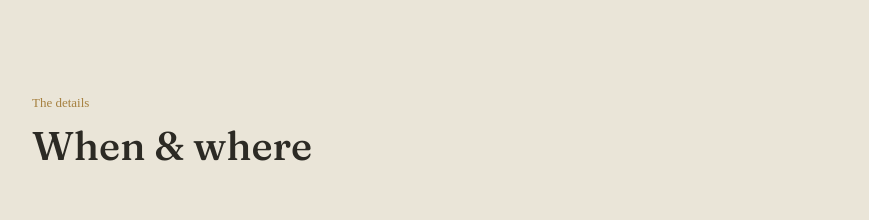
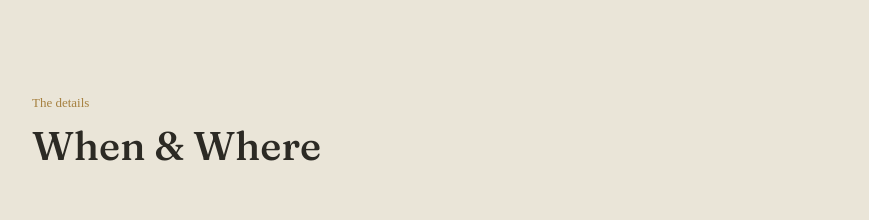
Before and after one commit to chasejenkins303/wedding-site, a Next.js app: page / in a window 1280 px wide. Shown: the part 1240-1460 px from the top of the page, without its empty margins (120-989 px from the left). Built offline with nearby package versions, Linux system fonts and the light colour scheme.

Commit message:
Capital W

```diff
--- a/app/page.tsx
+++ b/app/page.tsx
@@ -316,7 +316,7 @@ export default function WeddingSite() {
           <p className="section-label">The details</p>
 
           <h2 className="display section-heading">
-            When &amp; where
+            When &amp; Where
           </h2>
 
           <div className="details-grid">
```
